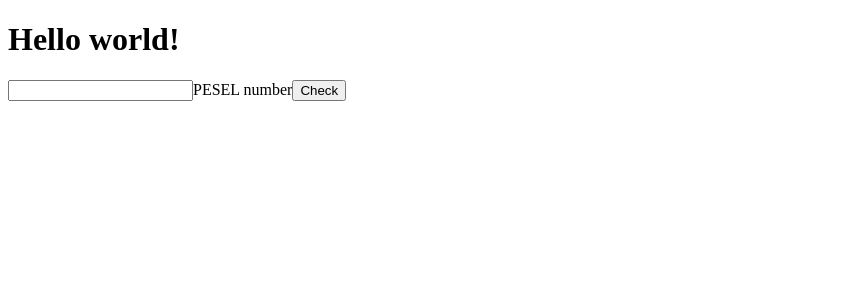
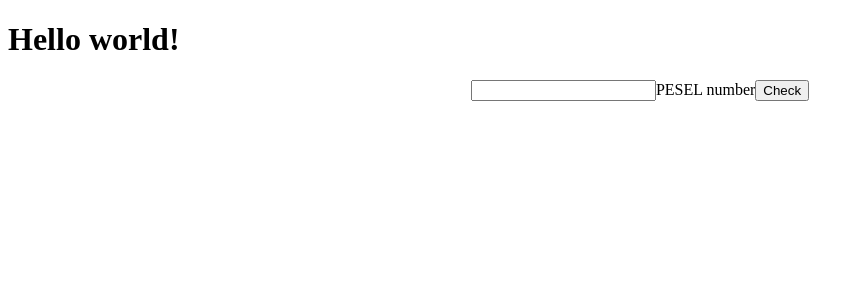
Before and after one commit to DarekMazur/pesel_veryfication, a React (Vite) app: page / in a window 1280 px wide. Shown: the top 300 px of the page, without its empty margins (0-864 px from the left). Built offline with nearby package versions, Linux system fonts and the light colour scheme.

Commit message:
Create styled wrapper components

```diff
--- a/src/App.jsx
+++ b/src/App.jsx
@@ -2,6 +2,7 @@ import { getPeselData } from "./methods/getPeselData"
 import {getBirthDay} from "./methods/getBirthday.js";
 import {getSex} from "./methods/getSex.js";
 import {useState} from "react";
+import {Wrapper} from './components/Wrapper/Wrapper.styles.js'
 
 const App = () => {
   const initialState = {
@@ -26,18 +27,17 @@ const App = () => {
     return (
       <>
         <h1>Hello world!</h1>
-        <div>
+        <Wrapper>
           <form onSubmit={handleSubmit}>
             <input id='pesel' name='pesel' value={pesel} onChange={handleInputChange}/>
             <label htmlFor='pesel'>PESEL number</label>
             <button type='submit'>Check</button>
           </form>
-        </div>
-        <div>
+
           <p>{input ? `${input}: ${getPeselData(input) === true ? 'PESEL is valid' : getPeselData(input)}` : initialState.validationStatus}</p>
           <p>{input && getPeselData(input) === true ? `Day of birth: ${getBirthDay(input.split('').slice(0, 6).join(''))}` : initialState.birthday}</p>
           <p>{input && getPeselData(input) === true ? `Gender: ${getSex(input.split('')[input.split('').length - 2])}` : initialState.sex}</p>
-        </div>
+        </Wrapper>
       </>
     )
 }
--- /dev/null
+++ b/src/components/Wrapper/Wrapper.styles.js
@@ -0,0 +1,9 @@
+import styled from 'styled-components'
+
+export const Wrapper = styled.div`
+	display: flex;
+	flex-direction: column;
+	justify-content: center;
+	align-items: center;
+	margin: 15px;
+`
```
